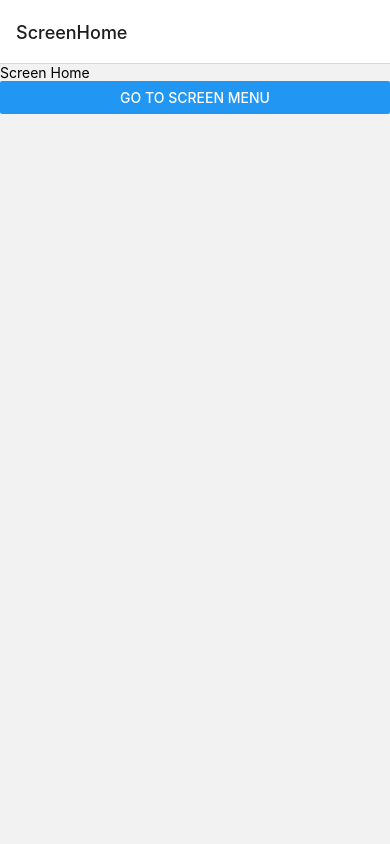
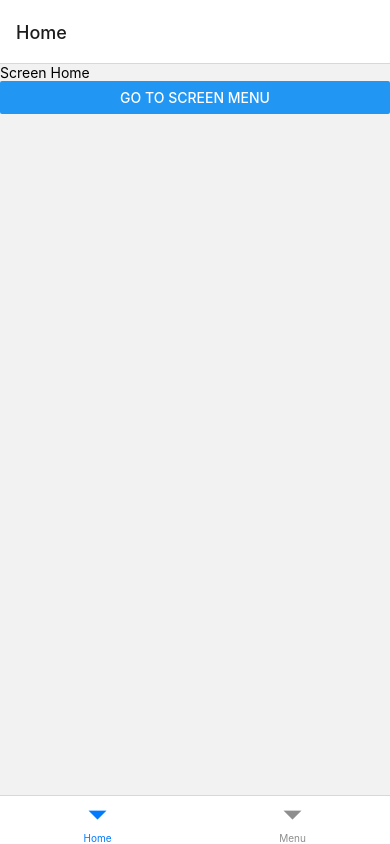
Before and after one commit to cielcs/Training, a React Native app: screen / in a window 390 px wide. Built offline with nearby package versions, Linux system fonts and the light colour scheme.

Commit message:
fix app.js to bottom tab

```diff
--- a/App.js
+++ b/App.js
@@ -19,11 +19,13 @@ import { v4 as uuidv4 } from "uuid";
 import { getRandomBase64 } from "react-native-get-random-values";
 import { NavigationContainer } from "@react-navigation/native";
 import { createStackNavigator } from "@react-navigation/stack";
+import { createBottomTabNavigator } from "@react-navigation/bottom-tabs";
 import AsyncStorage from "@react-native-async-storage/async-storage";
 import ScreenMenu from "./Screen/ScreenMenu";
 import ScreenHome from "./Screen/ScreenHome";
 import ScreenTmp from "./Screen/ScreenTmp";
 const Stack = createStackNavigator();
+const Tab = createBottomTabNavigator();
 
 const App = () => {
   const generateRandomString = (length) => {
@@ -92,7 +94,17 @@ const App = () => {
 
   return (
     <NavigationContainer>
-      <Stack.Navigator>
+      <Tab.Navigator>
+        <Tab.Screen
+          name="Home"
+          component={ScreenHome}
+        />
+        <Tab.Screen
+          name="Menu"
+          component={ScreenHome}
+        />
+      </Tab.Navigator>
+      {/* <Stack.Navigator>
         <Stack.Screen name="ScreenHome" component={ScreenHome} />
         <Stack.Screen name="ScreenMenu" options={{ title: "ScreenMenu" }}>
           {(props) => (
@@ -113,7 +125,7 @@ const App = () => {
             {(props) => <ScreenTmp {...props} screenId={screen.id} />}
           </Stack.Screen>
         ))}
-      </Stack.Navigator>
+      </Stack.Navigator> */}
     </NavigationContainer>
   );
 };
```
